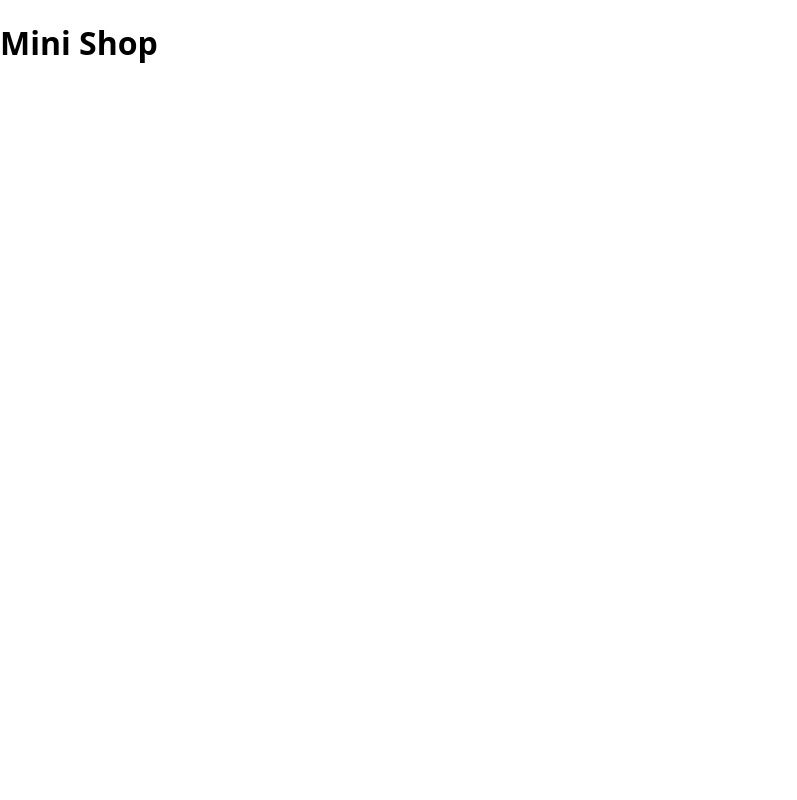
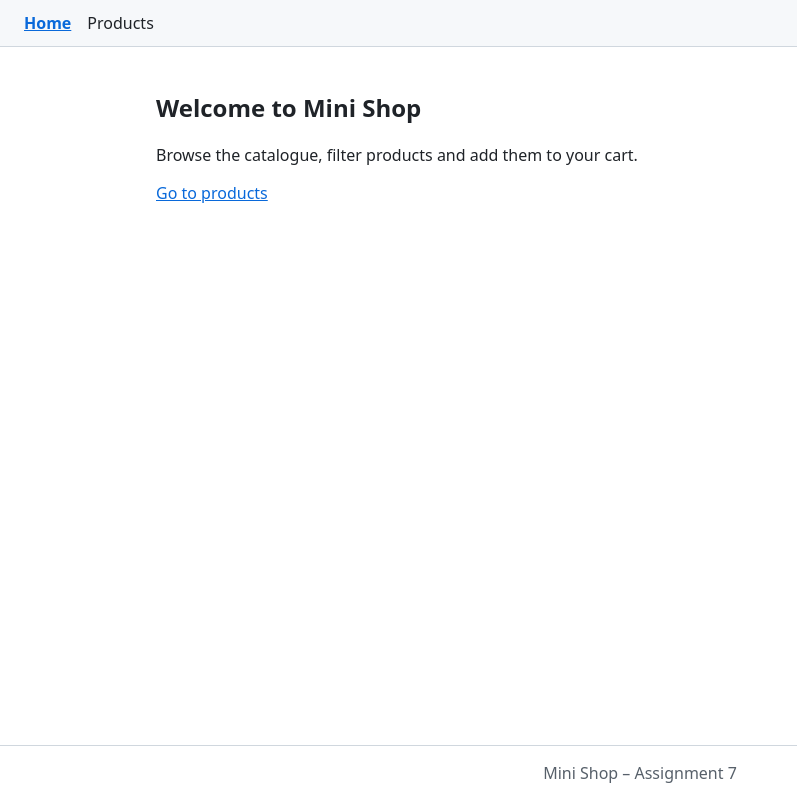
Before and after one commit to eylulyerl2/web-lab7, a React (Vite) app: page / in a window 1280 px wide. Shown: the whole page, without its empty margins (0-797 px from the left). Built offline with nearby package versions, Linux system fonts and the light colour scheme.

Commit message:
Set up routing with shared Layout, NavBar, Home and NotFound

```diff
--- a/src/App.jsx
+++ b/src/App.jsx
@@ -1,5 +1,17 @@
+import { Route, Routes } from 'react-router';
+import Layout from './components/Layout.jsx';
+import Home from './pages/Home.jsx';
+import NotFound from './pages/NotFound.jsx';
+
 function App() {
-  return <h1>Mini Shop</h1>;
+  return (
+    <Routes>
+      <Route element={<Layout />}>
+        <Route index element={<Home />} />
+        <Route path="*" element={<NotFound />} />
+      </Route>
+    </Routes>
+  );
 }
 
 export default App;
--- /dev/null
+++ b/src/components/Layout.jsx
@@ -0,0 +1,16 @@
+import { Outlet } from 'react-router';
+import NavBar from './NavBar.jsx';
+
+function Layout() {
+  return (
+    <div className="app">
+      <NavBar />
+      <main className="content">
+        <Outlet />
+      </main>
+      <footer className="footer">Mini Shop – Assignment 7</footer>
+    </div>
+  );
+}
+
+export default Layout;
--- /dev/null
+++ b/src/components/NavBar.jsx
@@ -0,0 +1,16 @@
+import { NavLink } from 'react-router';
+
+function NavBar() {
+  return (
+    <nav className="navbar">
+      <div className="nav-links">
+        <NavLink to="/" end>
+          Home
+        </NavLink>
+        <NavLink to="/products">Products</NavLink>
+      </div>
+    </nav>
+  );
+}
+
+export default NavBar;
--- a/src/index.css
+++ b/src/index.css
@@ -2,3 +2,67 @@ body {
   margin: 0;
   font-family: system-ui, -apple-system, 'Segoe UI', Roboto, sans-serif;
 }
+
+.app {
+  --bg: #ffffff;
+  --text: #1f2328;
+  --muted: #57606a;
+  --surface: #f6f8fa;
+  --border: #d0d7de;
+  --accent: #0969da;
+
+  min-height: 100vh;
+  display: flex;
+  flex-direction: column;
+  background: var(--bg);
+  color: var(--text);
+}
+
+a {
+  color: var(--accent);
+}
+
+.navbar {
+  display: flex;
+  justify-content: space-between;
+  align-items: center;
+  flex-wrap: wrap;
+  gap: 12px;
+  padding: 12px 24px;
+  border-bottom: 1px solid var(--border);
+  background: var(--surface);
+}
+
+.nav-links,
+.nav-actions {
+  display: flex;
+  align-items: center;
+  gap: 16px;
+}
+
+.navbar a {
+  text-decoration: none;
+  color: var(--text);
+}
+
+.navbar a.active {
+  color: var(--accent);
+  font-weight: bold;
+  text-decoration: underline;
+}
+
+.content {
+  flex: 1;
+  width: 100%;
+  max-width: 1000px;
+  margin: 0 auto;
+  padding: 24px 16px;
+  box-sizing: border-box;
+}
+
+.footer {
+  padding: 16px 24px;
+  border-top: 1px solid var(--border);
+  color: var(--muted);
+  text-align: center;
+}
--- a/src/main.jsx
+++ b/src/main.jsx
@@ -1,10 +1,13 @@
 import { StrictMode } from 'react';
 import { createRoot } from 'react-dom/client';
+import { BrowserRouter } from 'react-router';
 import './index.css';
 import App from './App.jsx';
 
 createRoot(document.getElementById('root')).render(
   <StrictMode>
-    <App />
+    <BrowserRouter>
+      <App />
+    </BrowserRouter>
   </StrictMode>
 );
--- /dev/null
+++ b/src/pages/Home.jsx
@@ -0,0 +1,13 @@
+import { Link } from 'react-router';
+
+function Home() {
+  return (
+    <section>
+      <h1>Welcome to Mini Shop</h1>
+      <p>Browse the catalogue, filter products and add them to your cart.</p>
+      <Link to="/products">Go to products</Link>
+    </section>
+  );
+}
+
+export default Home;
--- /dev/null
+++ b/src/pages/NotFound.jsx
@@ -0,0 +1,13 @@
+import { Link } from 'react-router';
+
+function NotFound() {
+  return (
+    <section>
+      <h1>404 – Page not found</h1>
+      <p>The page you are looking for does not exist.</p>
+      <Link to="/">Back to home</Link>
+    </section>
+  );
+}
+
+export default NotFound;
```
